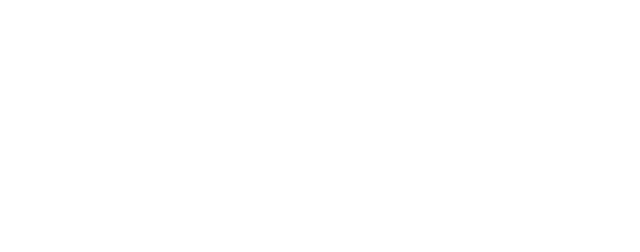
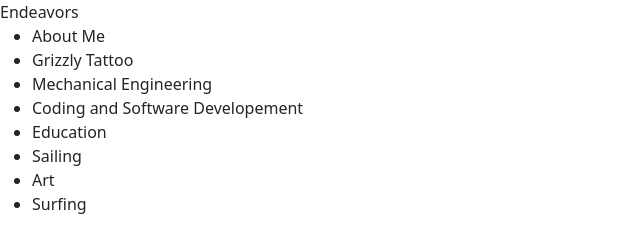
Before and after one commit to skipmarcel/portfolio-landing, a plain HTML site: page index.html in a window 1280 px wide. Shown: the whole page, without its empty margins (0-640 px from the left). Drawn offline with Linux system fonts and the light colour scheme.

Commit message:
add navigation bar

```diff
--- a/index.html
+++ b/index.html
@@ -2,11 +2,23 @@
 <html lang="en-US">
     <head>
         <title>Tyler's Portfolio and Projects</title>
-        <link href="css/bootstrap.css">
-        <link href="css/styles.css">
+        <link href="css/bootstrap.css" rel="stylesheet" type="text/css">
+        <link href="css/styles.css" rel="stylesheet" type="text/css">
     </head>
 <body>
-
+  <nav id="nav-bar">
+    <header>Endeavors</header>
+    <ul>
+      <li><a class="nav-link" href="About_Me">About Me</a></li>
+      <li><a class="nav-link" href="#Grizzly_Tattoo">Grizzly Tattoo</a></li>
+      <li><a class="nav-link" href="#Mechanical_Engineering">Mechanical Engineering</a></li>
+      <li><a class="nav-link" href="#Coding_and_Software_Developement">Coding and Software Developement</a></li>
+      <li><a class="nav-link" href="#Education">Education</a></li>
+      <li><a class="nav-link" href="#Sailing">Sailing</a></li>
+      <li><a class="nav-link" href="#Art">Art</a></li>
+      <li><a class="nav-link" href="#Surfing">Surfing</a></li>
+    </ul>
+  </nav>
 
 </body>
 </html>
```
